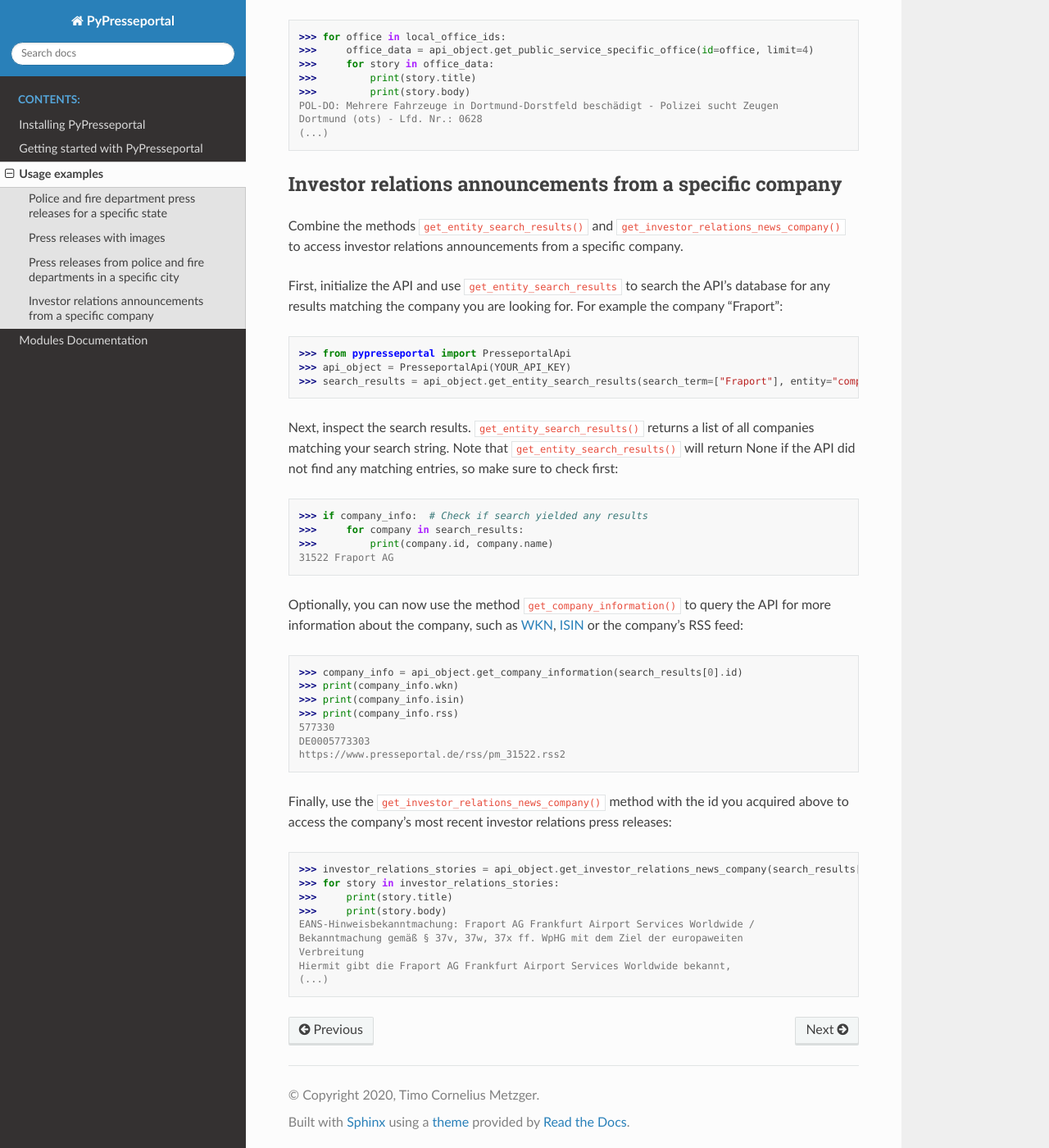
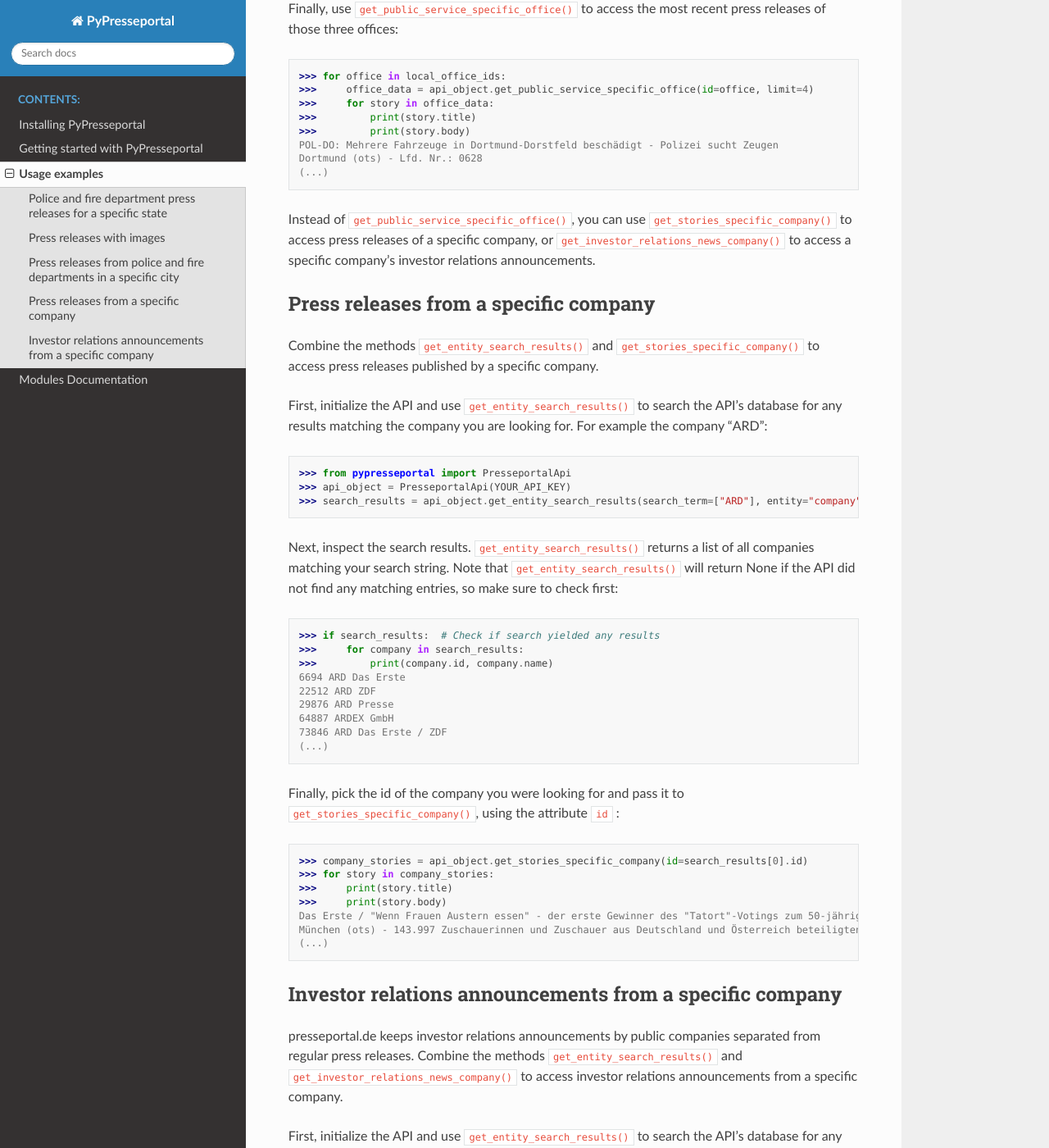
Before and after one commit to tcmetzger/pypresseportal, a Sphinx documentation site: the page built from docs/usage_examples.rst, in a window 1280 px wide and 1400 px high, scrolled down 2234 px. Shown: the whole window at 82% size. Built offline with Sphinx 7.4.7 and the Read the Docs theme 2.0.0, drawn with Linux system fonts in a browser that asks for light colours; some of the changed text lies outside the part shown.

Commit message:
Added method for stories of specific company

```diff
--- a/docs/getting_started.rst
+++ b/docs/getting_started.rst
@@ -107,6 +107,9 @@ These are the methods supported by PyPresseportal:
 * :meth:`pypresseportal.PresseportalApi.get_public_service_specific_region()`:
     Return stories released by public service offices in a specific geographical region (`list of regions <https://api.presseportal.de/en/doc/value/region>`_).
 
+* :meth:`pypresseportal.PresseportalApi.get_stories_specific_company()`:
+    Return stories released by a specific company.
+
 * :meth:`pypresseportal.PresseportalApi.get_stories_keywords()`:
     Return stories assigned to a specific topic (`list of topics <https://api.presseportal.de/en/doc/value/topic>`_).
 
--- a/docs/usage_examples.rst
+++ b/docs/usage_examples.rst
@@ -5,9 +5,10 @@
 Usage examples
 ==============
 
-The following examples give you an idea of what can be done with PyPresseportal.
-You can find more information about any of the classes, methods, and attributes
-in the :doc:`pypresseportal`.
+The following examples give you an idea of what can be done with PyPresseportal,
+featuring some of the functionalities of the library. However, PyPresseportal has
+several additional functions that are not part of these examples. You can find more
+information about all available classes, methods, and attributes in the :doc:`pypresseportal`.
 
 Police and fire department press releases for a specific state
 --------------------------------------------------------------
@@ -101,13 +102,56 @@ POL-DO: Mehrere Fahrzeuge in Dortmund-Dorstfeld beschädigt - Polizei sucht Zeug
 Dortmund (ots) - Lfd. Nr.: 0628
 (...)
 
+Instead of ``get_public_service_specific_office()``, you can use ``get_stories_specific_company()`` to
+access press releases of a specific company, or ``get_investor_relations_news_company()`` to access
+a specific company's investor relations announcements.
+
+Press releases from a specific company
+--------------------------------------
+
+Combine the methods ``get_entity_search_results()`` and ``get_stories_specific_company()``
+to access press releases published by a specific company.
+
+First, initialize the API and use ``get_entity_search_results()`` to search the API's
+database for any results matching the company you are looking for. For example the company "ARD":
+
+>>> from pypresseportal import PresseportalApi
+>>> api_object = PresseportalApi(YOUR_API_KEY)
+>>> search_results = api_object.get_entity_search_results(search_term=["ARD"], entity="company")
+
+Next, inspect the search results. ``get_entity_search_results()`` returns a list of all
+companies matching your search string. Note that ``get_entity_search_results()`` will return
+None if the API did not find any matching entries, so make sure to check first:
+
+>>> if search_results:  # Check if search yielded any results
+>>>     for company in search_results:
+>>>         print(company.id, company.name)
+6694 ARD Das Erste
+22512 ARD ZDF
+29876 ARD Presse
+64887 ARDEX GmbH
+73846 ARD Das Erste / ZDF
+(...)
+
+Finally, pick the id of the company you were looking for and pass it to
+``get_stories_specific_company()``, using the attribute ``id`` :
+
+>>> company_stories = api_object.get_stories_specific_company(id=search_results[0].id)
+>>> for story in company_stories:
+>>>     print(story.title)
+>>>     print(story.body)
+Das Erste / "Wenn Frauen Austern essen" - der erste Gewinner des "Tatort"-Votings zum 50-jährigen Jubiläum der Krimireihe (FOTO)
+München (ots) - 143.997 Zuschauerinnen und Zuschauer aus Deutschland und Österreich beteiligten sich an der ersten Abstimmungsrunde des Sommer-Events.
+(...)
+
 Investor relations announcements from a specific company
 --------------------------------------------------------
 
-Combine the methods ``get_entity_search_results()`` and ``get_investor_relations_news_company()``
+presseportal.de keeps investor relations announcements by public companies separated from regular
+press releases. Combine the methods ``get_entity_search_results()`` and ``get_investor_relations_news_company()``
 to access investor relations announcements from a specific company.
 
-First, initialize the API and use ``get_entity_search_results`` to search the API's
+First, initialize the API and use ``get_entity_search_results()`` to search the API's
 database for any results matching the company you are looking for. For example the company "Fraport":
 
 >>> from pypresseportal import PresseportalApi
@@ -118,7 +162,7 @@ Next, inspect the search results. ``get_entity_search_results()`` returns a list
 companies matching your search string. Note that ``get_entity_search_results()`` will return
 None if the API did not find any matching entries, so make sure to check first:
 
->>> if company_info:  # Check if search yielded any results
+>>> if search_results:  # Check if search yielded any results
 >>>     for company in search_results:
 >>>         print(company.id, company.name)
 31522 Fraport AG
@@ -128,7 +172,7 @@ for more information about the company, such as `WKN <https://en.wikipedia.org/w
 `ISIN <https://en.wikipedia.org/wiki/International_Securities_Identification_Number>`_ or the
 company's RSS feed:
 
->>> company_info = api_object.get_company_information(search_results[0].id)
+>>> company_info = api_object.get_company_information(id=search_results[0].id)
 >>> print(company_info.wkn)
 >>> print(company_info.isin)
 >>> print(company_info.rss)
```
Also changed, not shown: 1 other file.
